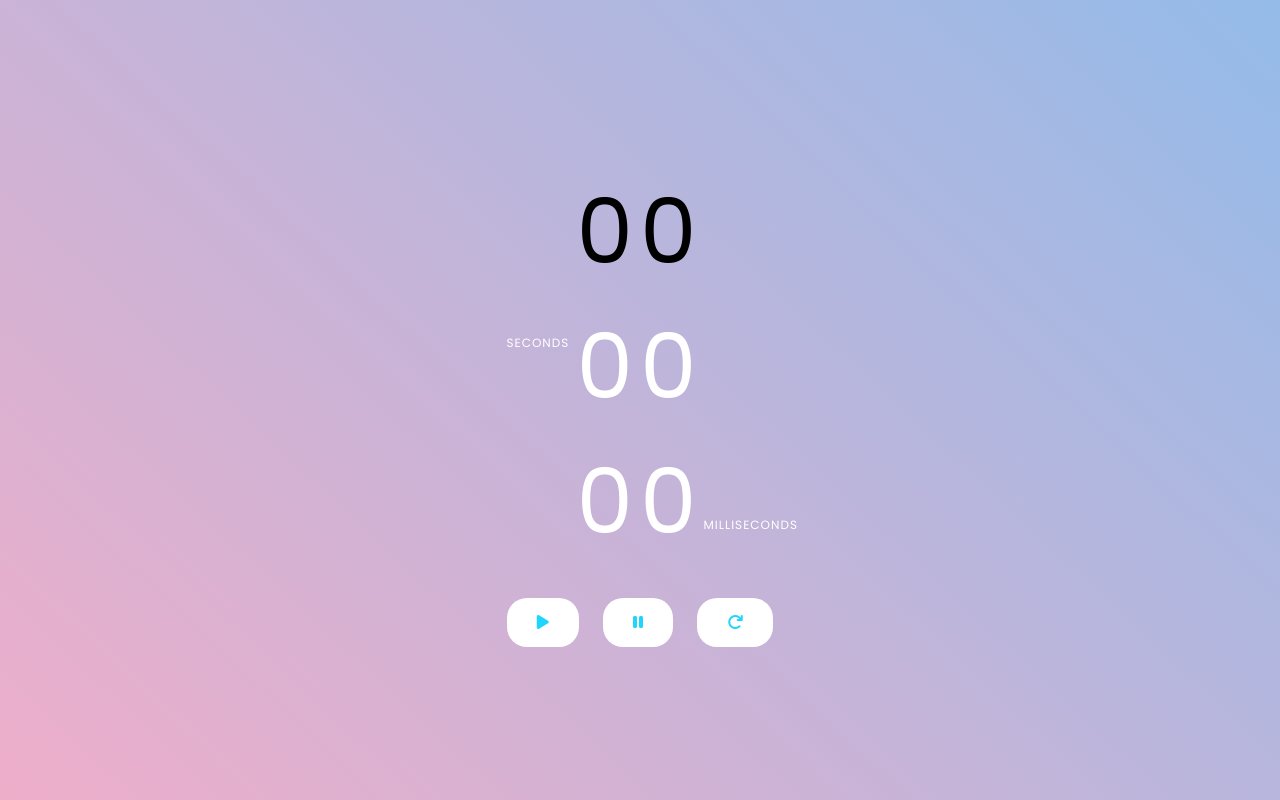
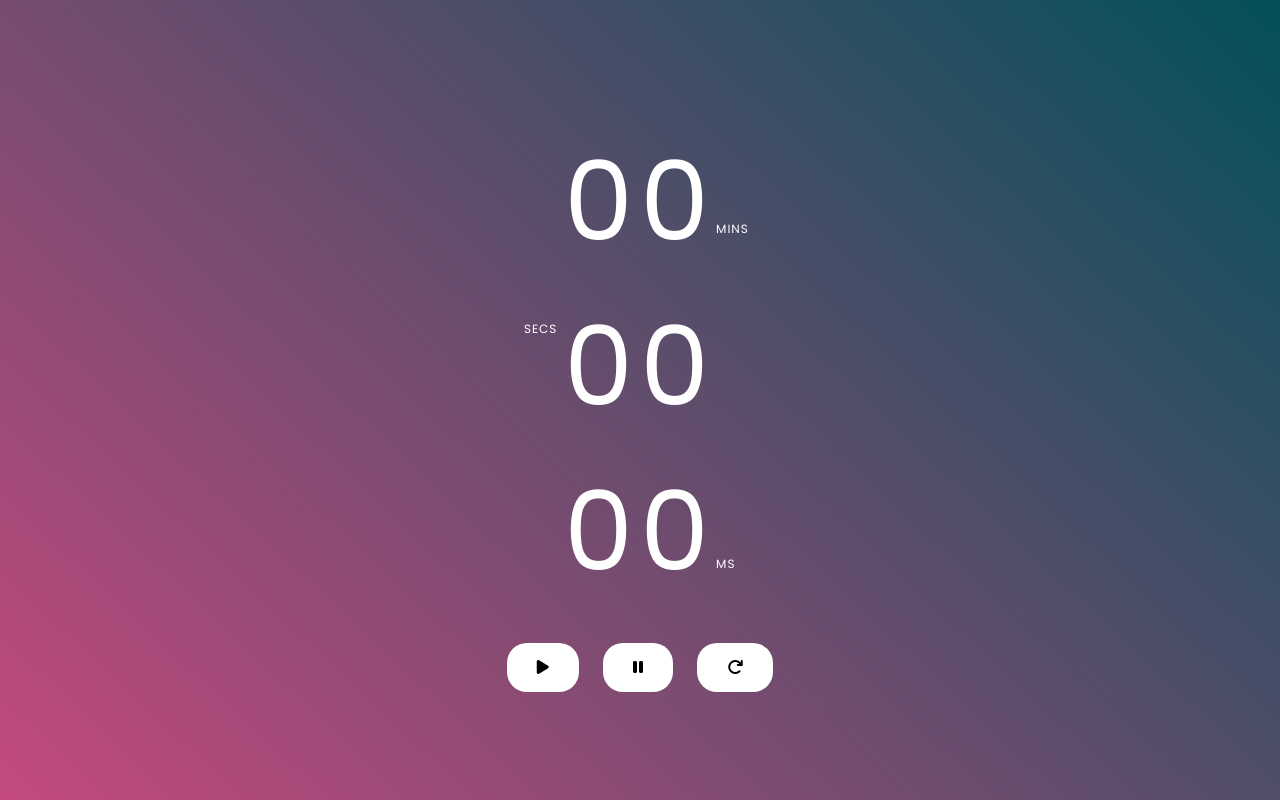
Before and after one commit to strogyy/js-projects, a plain HTML site: page Stopwatch/index.html in a window 1280 px wide. Drawn offline with Linux system fonts and the light colour scheme.

Commit message:
Update style.css

```diff
--- a/Stopwatch/style.css
+++ b/Stopwatch/style.css
@@ -6,59 +6,59 @@
   box-sizing: border-box;
   font-family: "Poppins", sans-serif;
 }
-
 body {
   height: 100vh;
   display: flex;
   flex-direction: column;
   align-items: center;
   justify-content: center;
-  background: rgb(2, 0, 36);
-  background: rgb(238, 174, 202);
-
-  background: rgb(238, 174, 202);
   background: linear-gradient(
     43deg,
-    rgba(238, 174, 202, 1) 0%,
-    rgba(148, 187, 233, 1) 100%
+    rgb(196, 73, 126) 0%,
+    rgb(3, 80, 90) 100%
   );
 }
-
 .stopwatch {
   letter-spacing: 7px;
-  font-size: 90px;
+  font-size: 110px;
   text-align: center;
-
   margin-bottom: 40px;
   text-transform: uppercase;
+  color: #fff;
 }
-
 .seconds {
-  color: white;
   position: relative;
 }
 .seconds::before {
-  content: "seconds";
+  content: "secs";
   color: white;
-  left: -70px;
+  left: -40px;
   font-size: 12px;
   position: absolute;
   top: 30px;
   letter-spacing: 1px;
 }
-
 .tens {
-  color: white;
   position: relative;
 }
 .tens::after {
-  content: "milliseconds";
+  content: "ms";
   color: white;
   font-size: 12px;
   position: absolute;
-
-  top: 77px;
+  top: 100px;
   letter-spacing: 1px;
+}
+.minutes::after {
+  content: "mins";
+  color: white;
+  font-size: 12px;
+  position: absolute;
+  top: 100px;
+  letter-spacing: 1px;
+}
+.min-contaniner {
+  position: relative;
 }
 .btn {
   margin: 10px;
@@ -66,5 +66,5 @@ body {
   background-color: white;
   border-radius: 20px;
   text-decoration: none;
-  color: #20d5fd;
+  color: #000000;
 }
```
